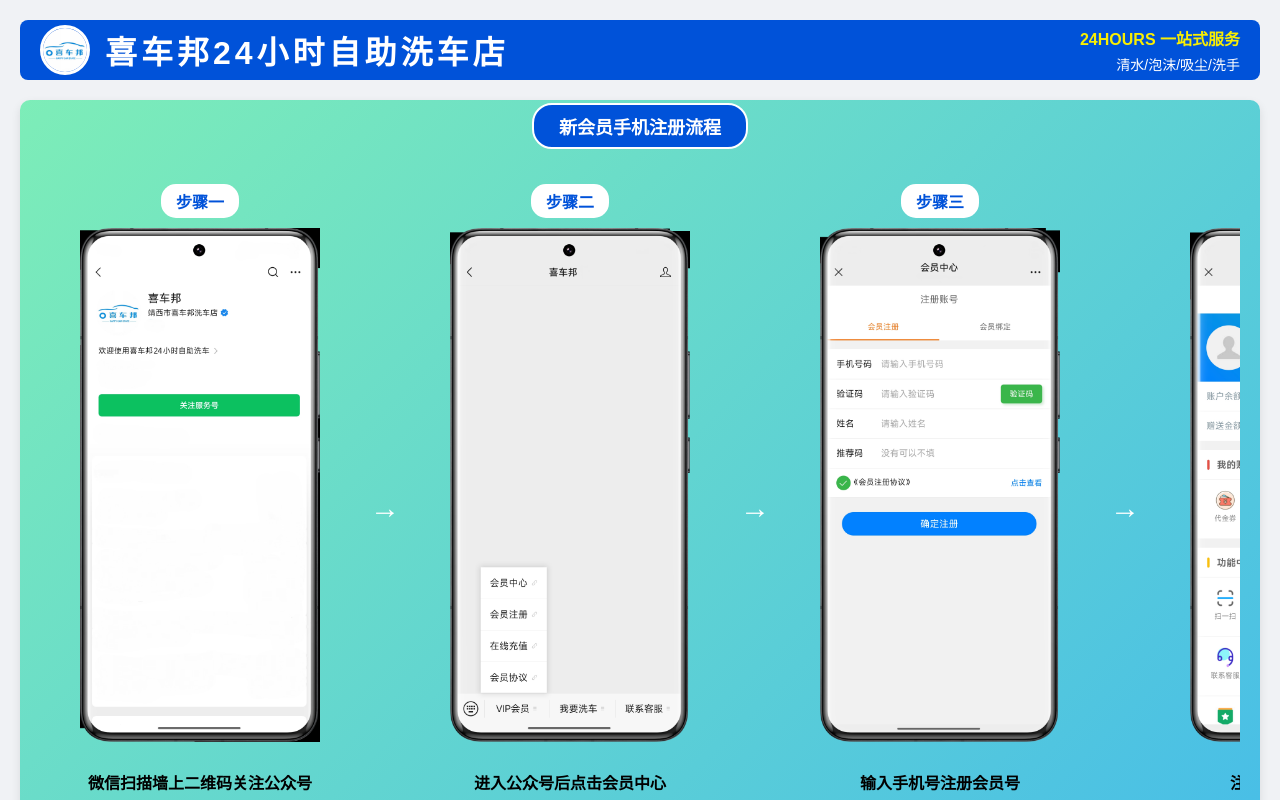
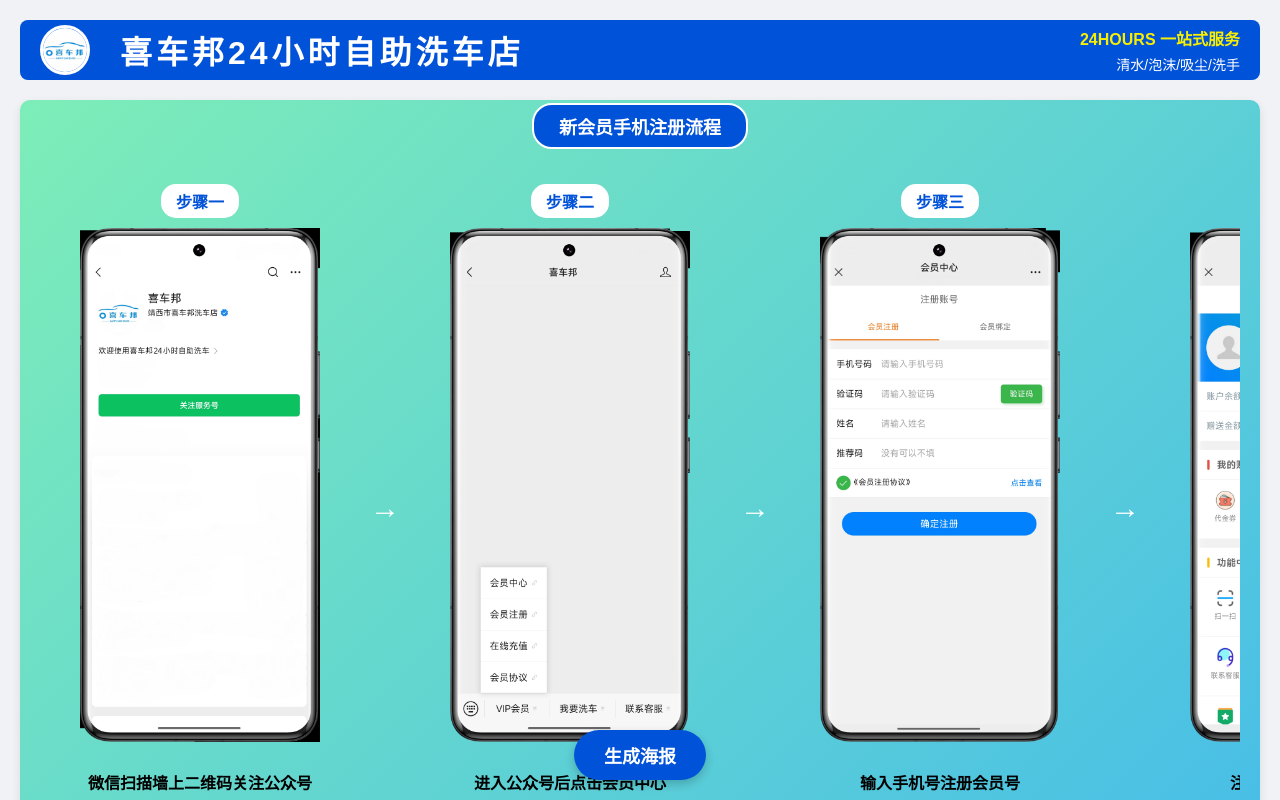
Before and after one commit to jingge007/xichebang, a Vue app: page / in a window 1280 px wide. Shown: the top 800 px of the page. Built offline with nearby package versions, Linux system fonts and the light colour scheme.

Commit message:
添加生成海报的功能

```diff
--- a/package.json
+++ b/package.json
@@ -9,6 +9,7 @@
   },
   "dependencies": {
     "core-js": "^3.6.5",
+    "html2canvas": "^1.4.1",
     "vue": "^2.6.11"
   },
   "devDependencies": {
--- a/src/components/CarWashPoster.vue
+++ b/src/components/CarWashPoster.vue
@@ -1,5 +1,5 @@
 <template>
-  <div class="car-wash-page">
+  <div class="car-wash-page" ref="carWashPage">
     <!-- 1. 顶部横幅 -->
     <div class="section header-banner">
       <div class="logo-image">
@@ -15,7 +15,7 @@
     <!-- 3. 图文注册流程 -->
     <div class="section green-bg">
       <h2 class="card-title">新会员手机注册流程</h2>
-      <div class="flow-steps">
+      <div class="flow-steps" :class="{ 'for-poster': isGeneratingPoster }">
         <div class="flow-step">
           <div class="step-number">步骤一</div>
           <div class="phone-mockup-image">
@@ -168,12 +168,63 @@
         </div>
       </div>
     </div>
+
+    <!-- 海报生成按钮 -->
+    <div class="poster-button-container">
+      <button @click="generatePoster" class="generate-poster-btn">生成海报</button>
+    </div>
   </div>
 </template>
 
 <script>
+import html2canvas from 'html2canvas';
+
 export default {
   name: "CarWashPage",
+  data() {
+    return {
+      isGeneratingPoster: false
+    };
+  },
+  methods: {
+    generatePoster() {
+      // 设置海报生成状态
+      this.isGeneratingPoster = true;
+
+      // 隐藏按钮以避免出现在海报中
+      const button = document.querySelector('.poster-button-container');
+      button.style.display = 'none';
+
+      // 等待DOM更新后再生成海报
+      this.$nextTick(() => {
+        const element = this.$refs.carWashPage;
+
+        html2canvas(element, {
+          scale: 2, // 提高清晰度
+          useCORS: true, // 允许跨域图片
+          backgroundColor: '#f0f2f5', // 设置背景色
+          scrollX: 0,
+          scrollY: 0
+        }).then(canvas => {
+          // 创建下载链接
+          const link = document.createElement('a');
+          link.href = canvas.toDataURL('image/png');
+          link.download = '喜车邦自助洗车海报.png';
+          link.click();
+
+          // 恢复按钮显示和状态
+          button.style.display = 'block';
+          this.isGeneratingPoster = false;
+        }).catch(error => {
+          console.error('生成海报失败:', error);
+          alert('生成海报失败，请重试');
+          // 确保恢复按钮显示和状态
+          button.style.display = 'block';
+          this.isGeneratingPoster = false;
+        });
+      });
+    }
+  }
 };
 </script>
 
@@ -188,6 +239,9 @@
   gap: 20px;
   align-items: center;
   max-width: 100%;
+  position: relative;
+  /* 设置一个足够大的最小宽度，确保内容不会被压缩 */
+  min-width: 1200px;
 }
 
 .section, .section-row {
@@ -213,6 +267,7 @@
   padding: 5px 20px;
   border-radius: 8px;
   height: 60px;
+  min-width: 800px;
 }
 
 .header-service-info {
@@ -246,6 +301,8 @@
   font-size: 32px;
   font-weight: bold;
   letter-spacing: 4px;
+  white-space: nowrap;
+  margin: 0 15px;
 }
 
 /* 信息卡片通用样式 */
@@ -319,6 +376,23 @@
   flex-wrap: nowrap;
   max-width: 100%;
   overflow-x: auto;
+}
+
+/* 海报模式下的注册流程 */
+.flow-steps.for-poster {
+  flex-wrap: wrap;
+  overflow-x: visible;
+  justify-content: center;
+}
+
+.flow-steps.for-poster .flow-step {
+  min-width: 200px;
+  flex: 1;
+  margin: 0 10px 30px 10px;
+}
+
+.flow-steps.for-poster .arrow {
+  display: none;
 }
 
 .flow-step {
@@ -459,4 +533,32 @@
   margin: 0;
   line-height: 1.5;
 }
+
+/* 海报生成按钮样式 - 悬浮固定在底部 */
+.poster-button-container {
+  position: fixed;
+  bottom: 20px;
+  left: 50%;
+  transform: translateX(-50%);
+  z-index: 1000;
+}
+
+.generate-poster-btn {
+  background-color: #0052d9;
+  color: white;
+  border: none;
+  padding: 12px 30px;
+  font-size: 18px;
+  border-radius: 30px;
+  cursor: pointer;
+  font-weight: bold;
+  box-shadow: 0 4px 10px rgba(0, 0, 0, 0.2);
+  transition: all 0.3s ease;
+}
+
+.generate-poster-btn:hover {
+  background-color: #003a99;
+  transform: translateY(-2px);
+  box-shadow: 0 6px 15px rgba(0, 0, 0, 0.3);
+}
 </style>
```
Also changed, not shown: 2 other files (tests, documents, lock files or other folders).
